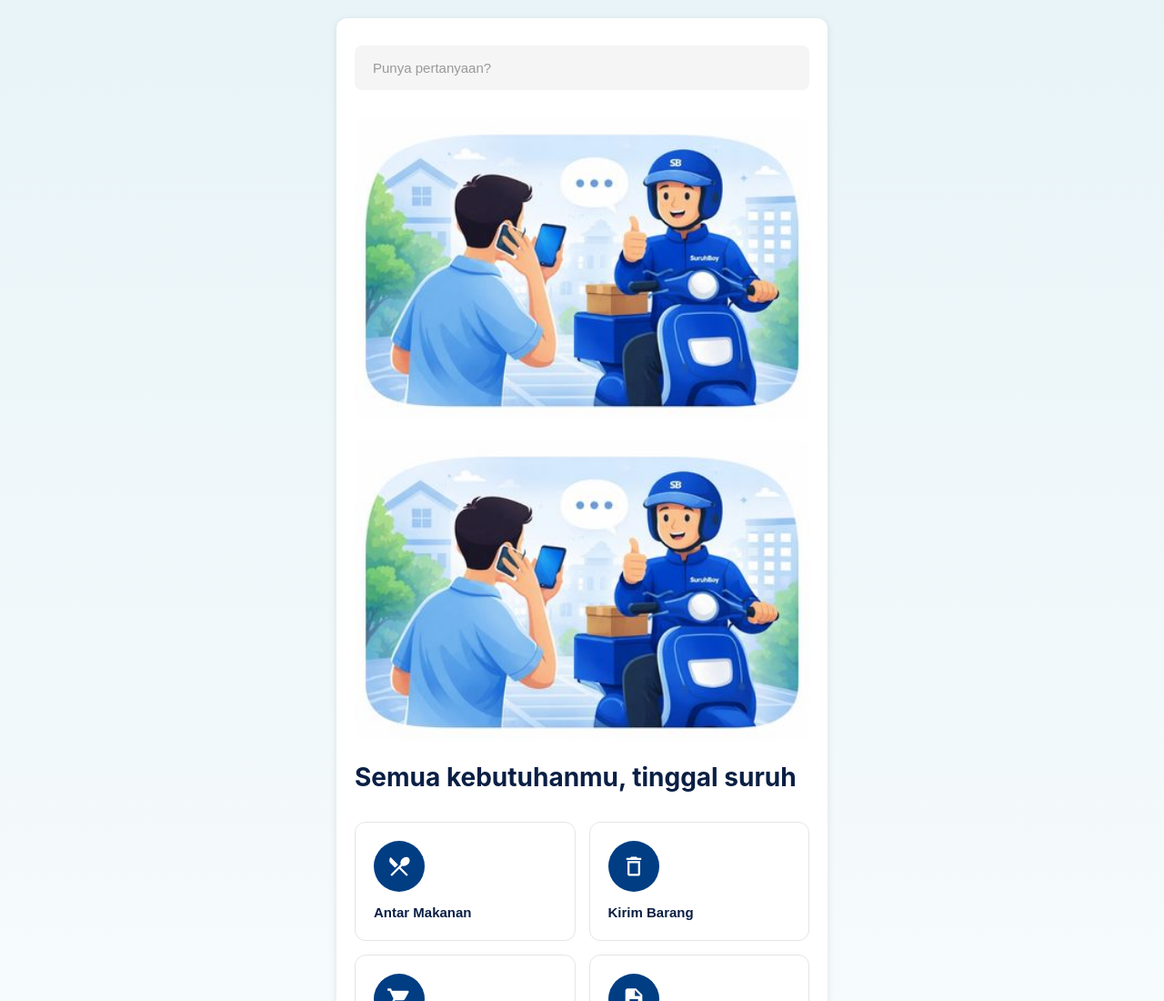
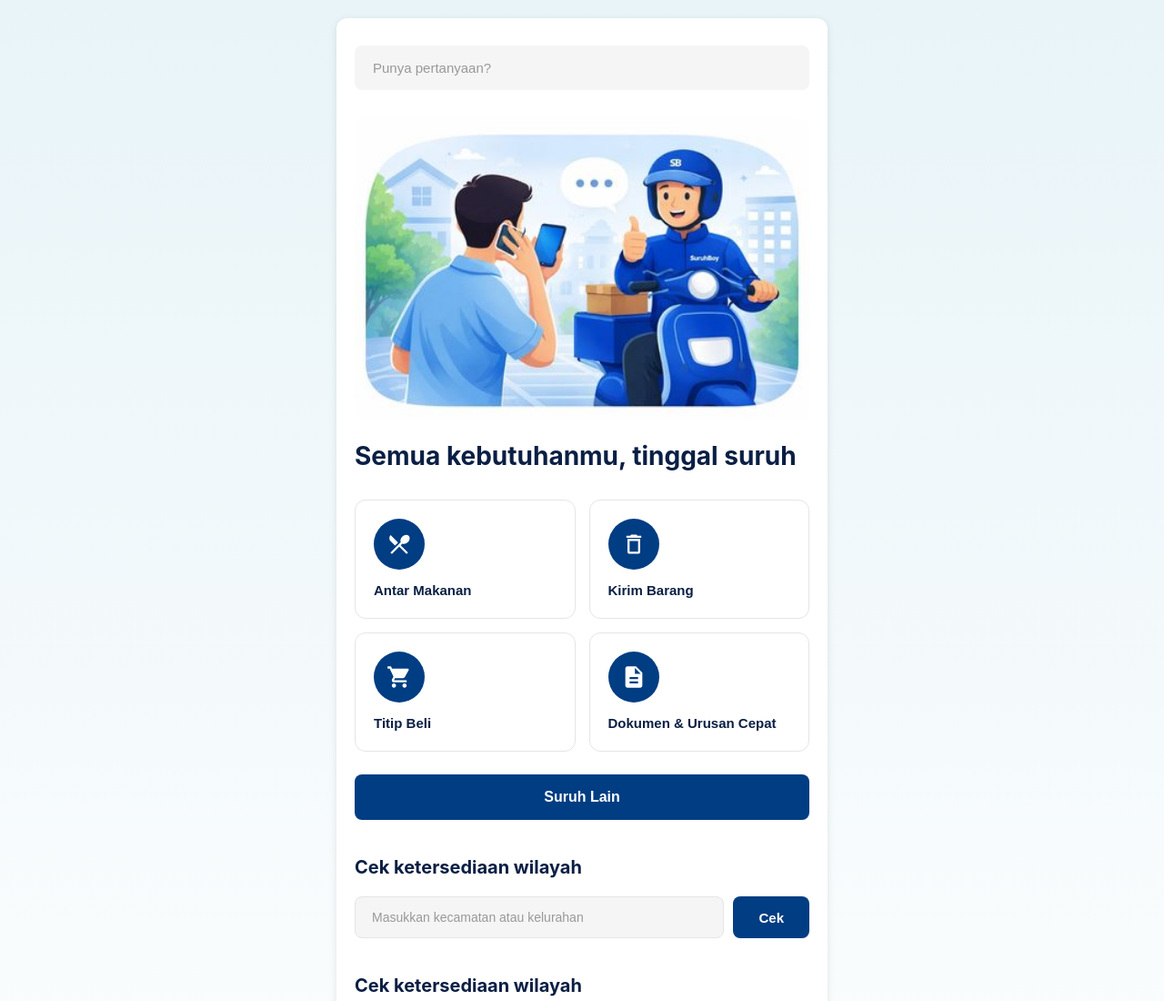
Before and after one commit to panji8/Suruhboy, a website: page index.html in a window 1280 px wide. Shown: the top 1100 px of the page at 91% size. Drawn offline with Linux system fonts and the light colour scheme.

Commit message:
Update index.html

```diff
--- a/index.html
+++ b/index.html
@@ -18,9 +18,6 @@
     <img src="img/header1.jpg" style="width:100%; border-radius:16px;">
 </div>
 
-<div style="margin-bottom:16px;">
-    <img src="img/header2.jpg" style="width:100%; border-radius:16px;">
-</div>
 
 <!-- Main Title -->
 <h1 class="main-title">Semua kebutuhanmu, tinggal suruh</h1>
```
